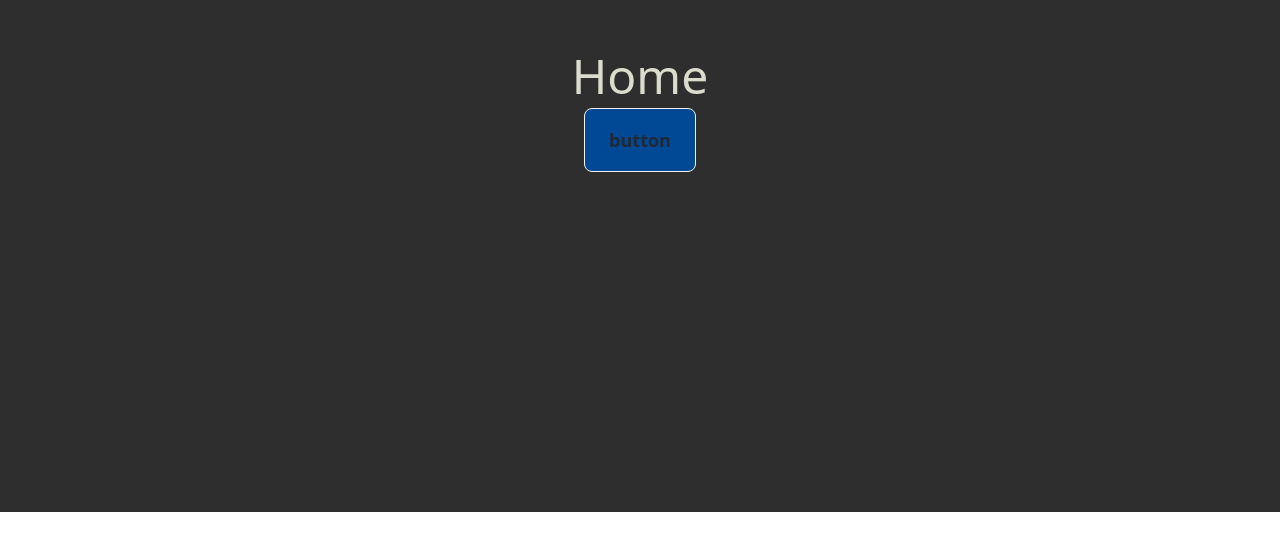
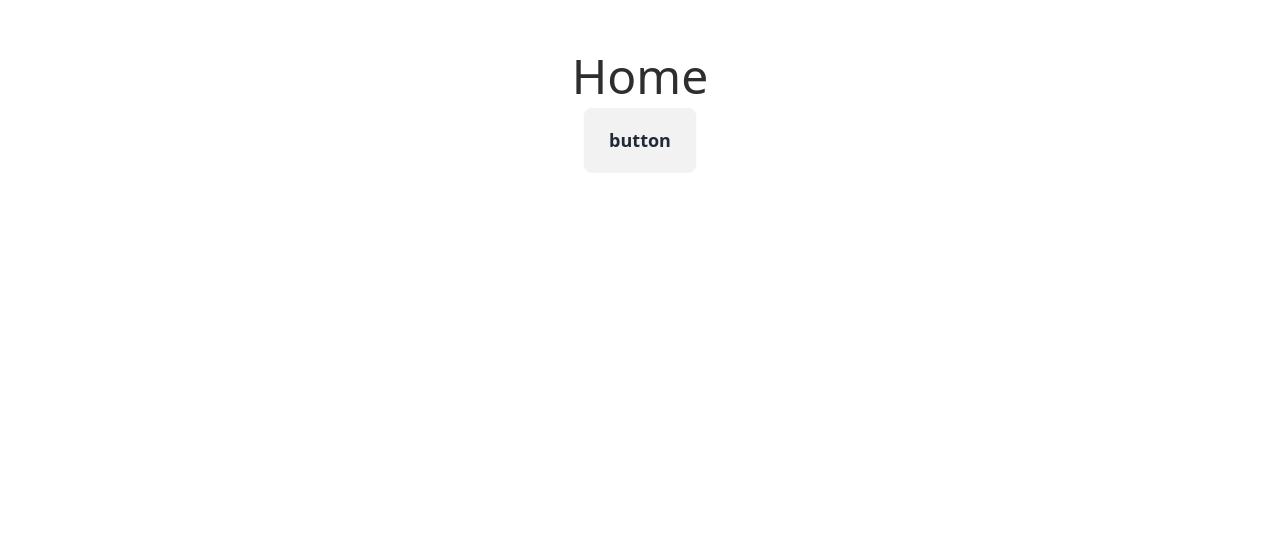
Before and after one commit to Rashedin-063/techInsights-Project-Client, a React (Vite) app: page / in a window 1280 px wide. Shown: the part 288-832 px from the top of the page. Before the commit the page ends 800 px from the top, so only its background shows below. Built offline with nearby package versions, Linux system fonts and the light colour scheme; a web font is replaced by a local one.

Commit message:
theme added

```diff
--- /dev/null
+++ b/src/hooks/useTheme.jsx
@@ -0,0 +1,8 @@
+import { useContext } from 'react';
+import { ThemeContext } from '../providers/ThemeProvider';
+
+const useTheme = () => {
+  return useContext(ThemeContext);
+};
+
+export default useTheme;
--- a/src/layouts/Root.jsx
+++ b/src/layouts/Root.jsx
@@ -1,19 +1,17 @@
 import { Outlet } from 'react-router-dom';
-import Navbar from '../pages/shared/Navbar';
-import Footer from '../pages/shared/Footer';
-
+import useTheme from '../hooks/useTheme';
 
 const Root = () => {
-  // const { theme } = useTheme();
+  const { theme } = useTheme();
   return (
-    <div>
+    <div className={`${theme}`}>
       <div
-        className={`max-w-7xl mx-auto lg:px-4 font-suse min-h-[83vh] pb-8`}
+        className={`max-w-7xl mx-auto lg:px-4 font-suse ${theme?.colors?.background} ${theme?.colors?.textPrimary} min-h-[83vh] pb-8`}
       >
-        <Navbar />
+
         <Outlet />
       </div>
-      <Footer />
+
     </div>
   );
 };
--- a/src/pages/home/Home.jsx
+++ b/src/pages/home/Home.jsx
@@ -2,9 +2,9 @@
 
 const Home = () => {
   return (
-    <div className=' flex flex-col items-center justify-center min-h-screen text-[#dcdccd] bg-[#2e2e2e]'>
-      <h4 className='text-5xl fo'> Home</h4>
-      <button className='mt-2 btn btn-lg bg-[#004a99f6] text-pure-white'>
+    <div className=' flex flex-col items-center justify-center min-h-screen'>
+      <h4 className='text-5xl'> Home</h4>
+      <button className='mt-2 btn btn-lg'>
         button
       </button>
     </div>
--- /dev/null
+++ b/src/providers/ThemeProvider.jsx
@@ -0,0 +1,49 @@
+import PropTypes from 'prop-types';
+import { createContext, useEffect, useState } from 'react';
+
+export const ThemeContext = createContext(null);
+
+const themes = {
+  light: {
+    colors: {
+      primary: 'text-deep-ocean',
+      background: 'bg-faded-pearl',
+      textPrimary: 'text-midnight-gray',
+    },
+  },
+  dark: {
+    colors: {
+      primary: 'text-green-lantern',
+      background: 'bg-midnight-gray',
+      textPrimary: 'text-faded-pearl',
+    },
+  },
+};
+
+const ThemeProvider = ({ children }) => {
+  const [theme, setTheme] = useState(() => {
+    const savedTheme = localStorage.getItem('theme');
+    return savedTheme ? savedTheme : 'light';
+  });
+
+  const toggleTheme = () => {
+    setTheme((prevTheme) => (prevTheme === 'light' ? 'dark' : 'light'));
+  };
+
+  useEffect(() => {
+    localStorage.setItem('theme', theme);
+    document.querySelector('html').setAttribute('data-theme', theme);
+  }, [theme]);
+
+  return (
+    <ThemeContext.Provider value={{ theme: themes[theme], toggleTheme }}>
+      {children}
+    </ThemeContext.Provider>
+  );
+};
+
+ThemeProvider.propTypes = {
+  children: PropTypes.node,
+};
+
+export default ThemeProvider;
--- a/src/routes/router.jsx
+++ b/src/routes/router.jsx
@@ -1,10 +1,11 @@
 import { createBrowserRouter } from "react-router-dom"
 import Home from "../pages/home/Home"
+import Root from "../layouts/Root"
 
 
 const router = createBrowserRouter([{
   path: '/',
-  element: <Home />,
+  element: <Root />,
   children: [{
     path: '/',
     element: <Home/>
```
Also changed, not shown: src/main.jsx (+9 -5 lines).
